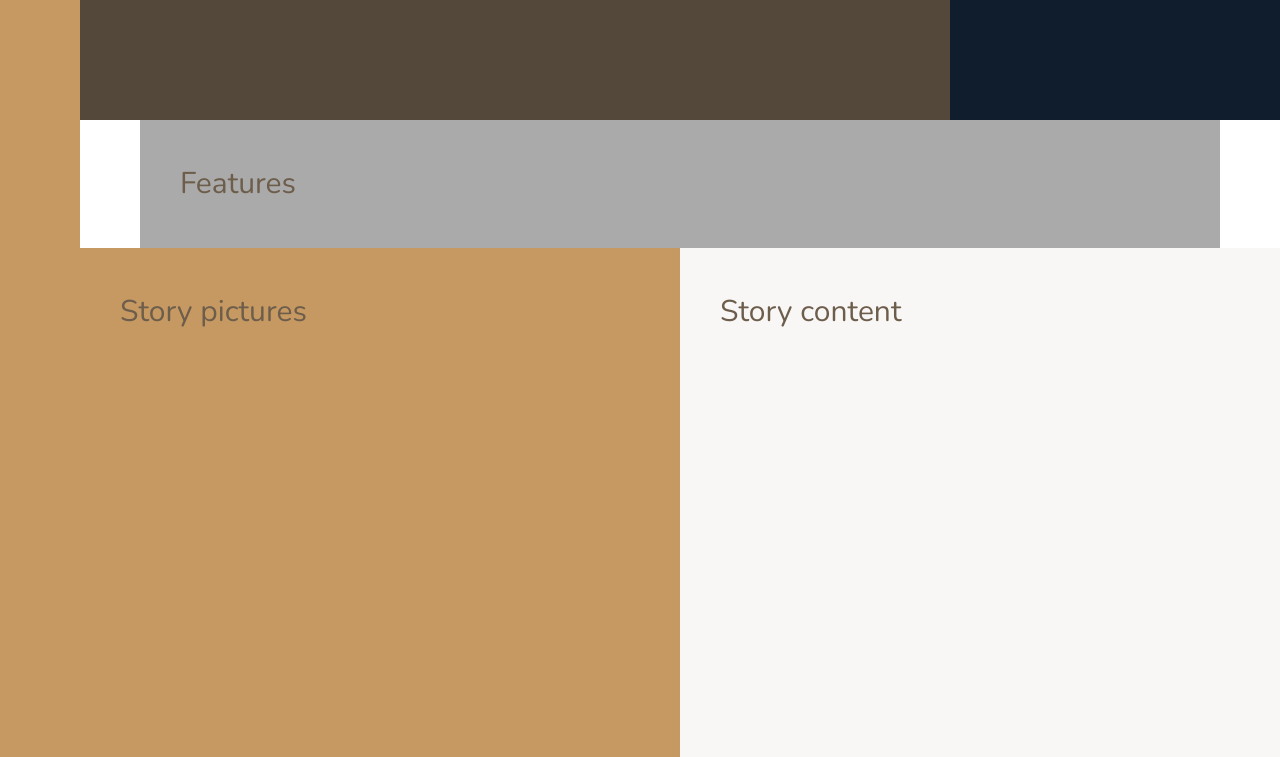
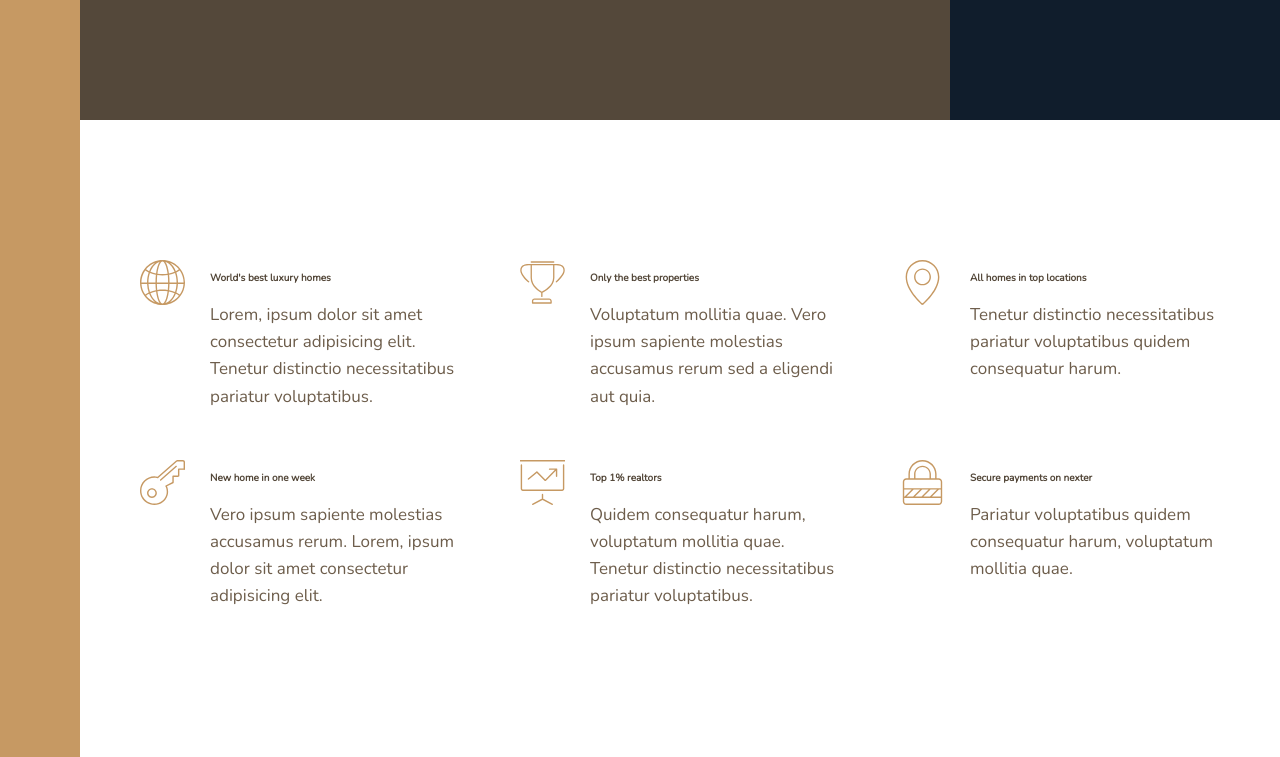
Before and after one commit to ispasvalentin22/Nexter, a website: page index.html in a window 1280 px wide. Shown: the part 520-1277 px from the top of the page. Drawn offline with nearby package versions, Linux system fonts and the light colour scheme.

Commit message:
added features section

```diff
--- a/index.html
+++ b/index.html
@@ -25,7 +25,48 @@
         </div>
 
         <section class="features">
-            Features
+            <div class="feature">
+                <svg class="feature__icon">
+                    <use xlink:href="img/sprite.svg#icon-global"></use>
+                </svg>
+                <h4 class="heading-4--dark">World's best luxury homes</h4>
+                <p class="feature__text">Lorem, ipsum dolor sit amet consectetur adipisicing elit. Tenetur distinctio necessitatibus pariatur voluptatibus.</p>
+            </div>
+            <div class="feature">
+                <svg class="feature__icon">
+                    <use xlink:href="img/sprite.svg#icon-trophy"></use>
+                </svg>
+                <h4 class="heading-4--dark">Only the best properties</h4>
+                <p class="feature__text">Voluptatum mollitia quae. Vero ipsum sapiente molestias accusamus rerum sed a eligendi aut quia.</p>
+            </div>
+            <div class="feature">
+                <svg class="feature__icon">
+                    <use xlink:href="img/sprite.svg#icon-map-pin"></use>
+                </svg>
+                <h4 class="heading-4--dark">All homes in top locations</h4>
+                <p class="feature__text">Tenetur distinctio necessitatibus pariatur voluptatibus quidem consequatur harum.</p>
+            </div>
+            <div class="feature">
+                <svg class="feature__icon">
+                    <use xlink:href="img/sprite.svg#icon-key"></use>
+                </svg>
+                <h4 class="heading-4--dark">New home in one week</h4>
+                <p class="feature__text">Vero ipsum sapiente molestias accusamus rerum. Lorem, ipsum dolor sit amet consectetur adipisicing elit.</p>
+            </div>
+            <div class="feature">
+                <svg class="feature__icon">
+                    <use xlink:href="img/sprite.svg#icon-presentation"></use>
+                </svg>
+                <h4 class="heading-4--dark">Top 1% realtors</h4>
+                <p class="feature__text">Quidem consequatur harum, voluptatum mollitia quae. Tenetur distinctio necessitatibus pariatur voluptatibus.</p>
+            </div>
+            <div class="feature">
+                <svg class="feature__icon">
+                    <use xlink:href="img/sprite.svg#icon-lock"></use>
+                </svg>
+                <h4 class="heading-4--dark">Secure payments on nexter</h4>
+                <p class="feature__text">Pariatur voluptatibus quidem consequatur harum, voluptatum mollitia quae.</p>
+            </div>
         </section>
 
         <div class="story__pictures">
--- a/sass/_base.scss
+++ b/sass/_base.scss
@@ -38,9 +38,4 @@ body {
   display: grid;
   grid-template-rows: 80vh min-content 40vw repeat(3, min-content);
   grid-template-columns: [sidebar-start] 8rem [sidebar-end full-start] minmax(6rem, 1fr) [center-start] repeat(8, [col-start] minmax(min-content, 14rem) [col-end]) [center-end] minmax(6rem, 1fr) [full-end];
-
-  & > * {
-    padding: 40px;
-    font-size: 3rem;
-  }
 }
--- a/sass/_features.scss
+++ b/sass/_features.scss
@@ -1,4 +1,30 @@
 .features {
-  background-color: $color-grey-light-2;
   grid-column: center-start / center-end;
+
+  margin: 15rem 0;
+
+  display: grid;
+  //grid-template-columns: repeat(3, 1fr);
+  grid-template-columns: repeat(auto-fit, minmax(25rem, 1fr));
+  grid-gap: 6rem;
+  align-items: start;
 }
+
+.feature {
+  display: grid;
+  grid-template-columns: min-content 1fr;
+  grid-row-gap: 1.5rem;
+  grid-column-gap: 2.5rem;
+
+  &__icon {
+    fill: $color-primary;
+    width: 4.5rem;
+    height: 4.5rem;
+    grid-row: 1 / span 2;
+    transform: translateY(-1rem);
+  }
+
+  &__text {
+    font-size: 1.7rem;
+  }
+}
--- a/sass/_typography.scss
+++ b/sass/_typography.scss
@@ -0,0 +1,26 @@
+%heading {
+  font-family: $font-display;
+  font-weight: 400;
+}
+
+.heading-1 {
+  @extend %heading;
+}
+
+.heading-2 {
+  @extend %heading;
+
+}
+
+.heading-3 {
+  @extend %heading;
+
+}
+
+.heading-4 {
+  @extend %heading;
+  font-size: 1.9rem;
+
+  &--light { color: $color-grey-light-1; }
+  &--dark { color: $color-grey-dark-1; }
+}
```
Also changed, not shown: css/style.css.
